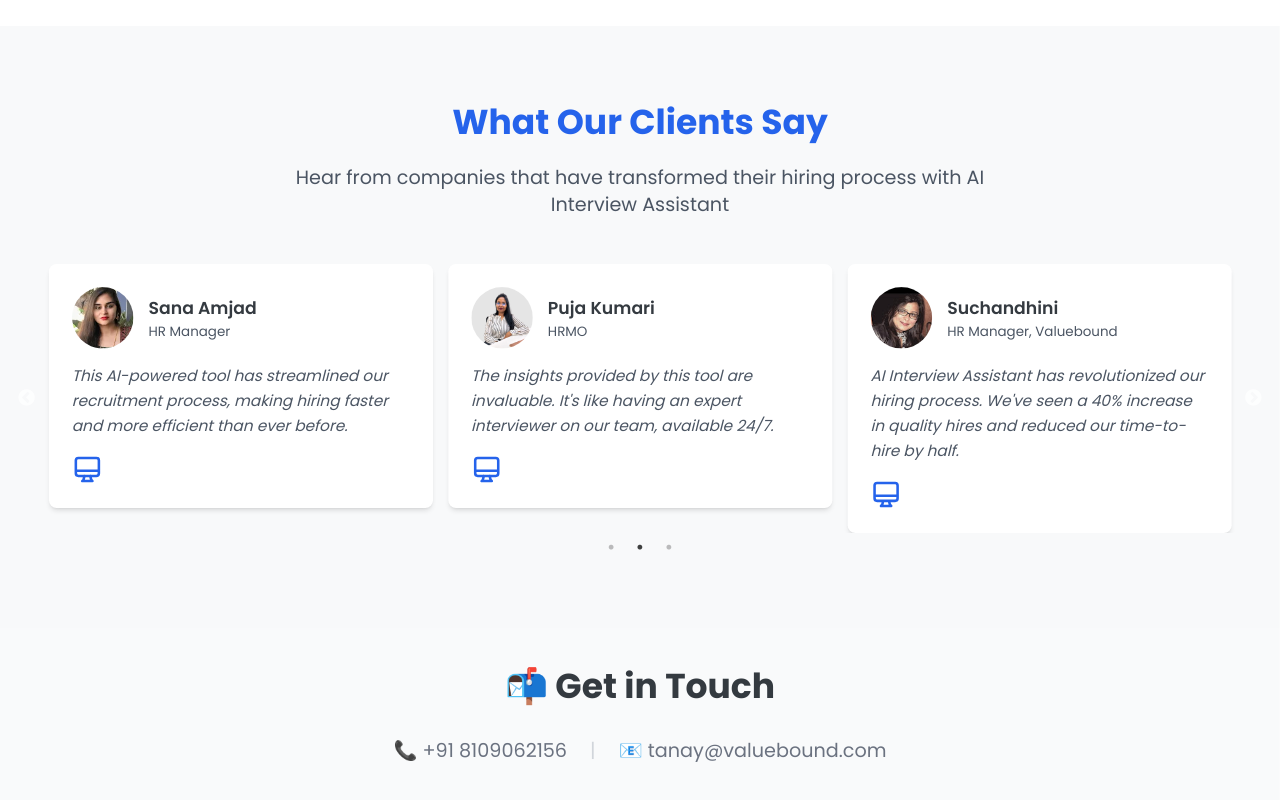
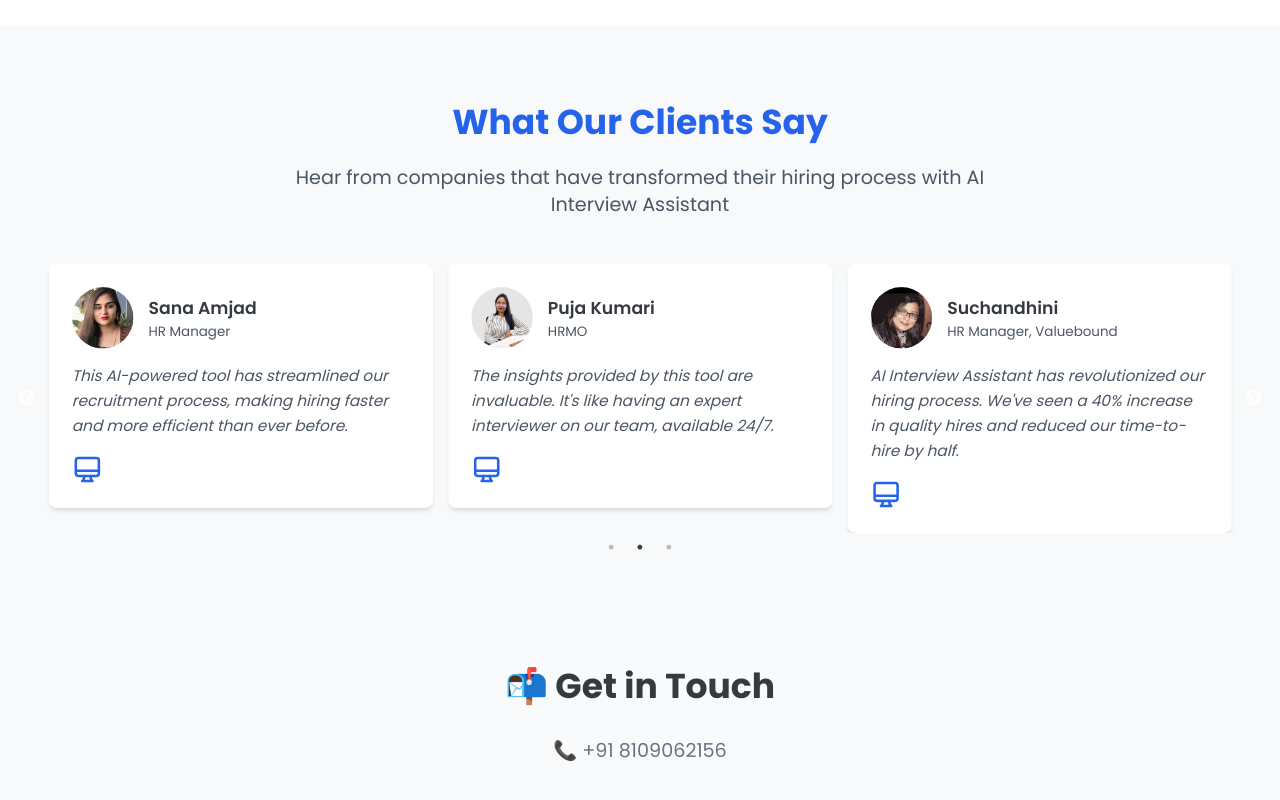
Before and after one commit to yuvraj-valuebound/InterviewBot-Home, a React (Vite) app: page / in a window 1280 px wide. Shown: the part 2854-3654 px from the top of the page. Built offline with nearby package versions, Linux system fonts and the light colour scheme.

Commit message:
Removed email id from contact section

```diff
--- a/src/components/Contact.jsx
+++ b/src/components/Contact.jsx
@@ -27,13 +27,13 @@ const Contact = () => {
             >
               📞 +91 8109062156
             </a>
-            <span className="text-gray-300">|</span>
+            {/* <span className="text-gray-300">|</span>
             <a
               href="tanay@valuebound.com"
               className="hover:text-blue-600 transition-colors"
             >
               📧 tanay@valuebound.com
-            </a>
+            </a> */}
           </div>
         </motion.div>
       </div>
```
